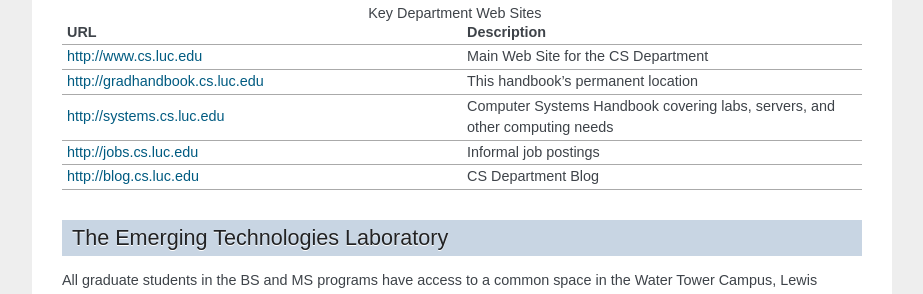
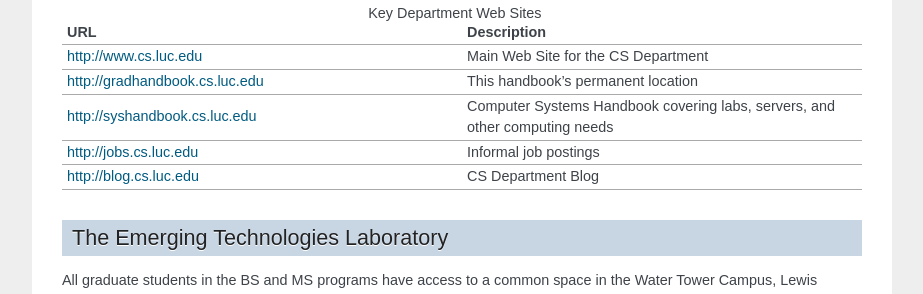
Before and after one commit to LoyolaChicagoCS/gradhandbook, a Sphinx documentation site: the page built from source/general.rst, in a window 1280 px wide and 900 px high, scrolled down 1657 px. Shown: the part 152-446 px from the top of the window, without its empty margins (198-1121 px from the left). Built offline with Sphinx 7.4.7, drawn with Linux system fonts in a browser that asks for light colours; some of the changed lines change nothing that is shown.

Commit message:
syshandbook URL

```diff
--- a/source/general.rst
+++ b/source/general.rst
@@ -138,6 +138,10 @@
 departmental and university computing resources. See http://syshandbook.cs.luc.edu/.
 
 .. index:: notification services
+   systems handbook
+   job postings
+   blog for department
+   web site
 
 Bulletin Boards and Key Web Resources
 --------------------------------------
@@ -155,11 +159,11 @@
 
    	"http://www.cs.luc.edu", "Main Web Site for the CS Department"
    	"http://gradhandbook.cs.luc.edu", "This handbook's permanent location"
-   	"http://systems.cs.luc.edu", "Computer Systems Handbook covering labs, servers, and other computing needs"
+   	"http://syshandbook.cs.luc.edu", "Computer Systems Handbook covering labs, servers, and other computing needs"
    	"http://jobs.cs.luc.edu", "Informal job postings"
    	"http://blog.cs.luc.edu", "CS Department Blog"
 
-.. index:: Emerging Technologies Laboratory - ETL
+.. index:: Emerging Technologies Laboratory (ETL)
 
 The Emerging Technologies Laboratory
 --------------------------------------
```
